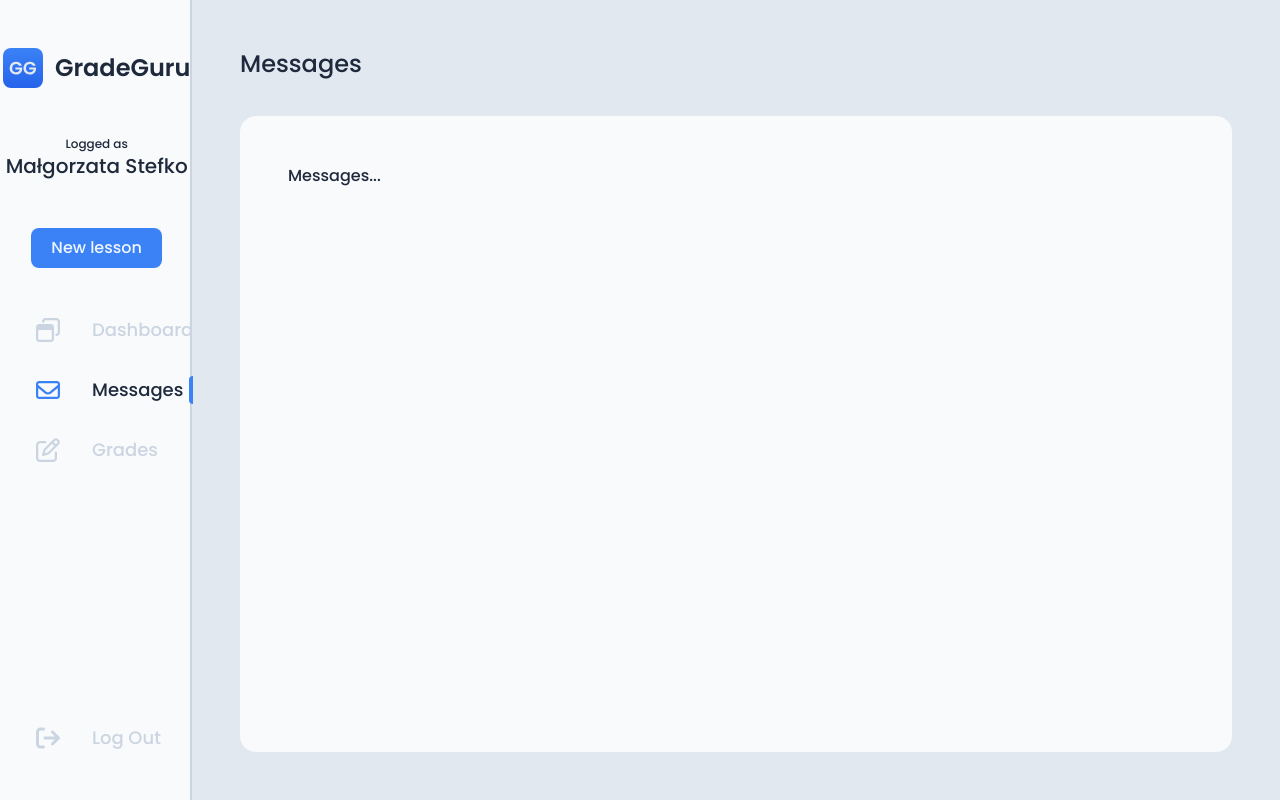
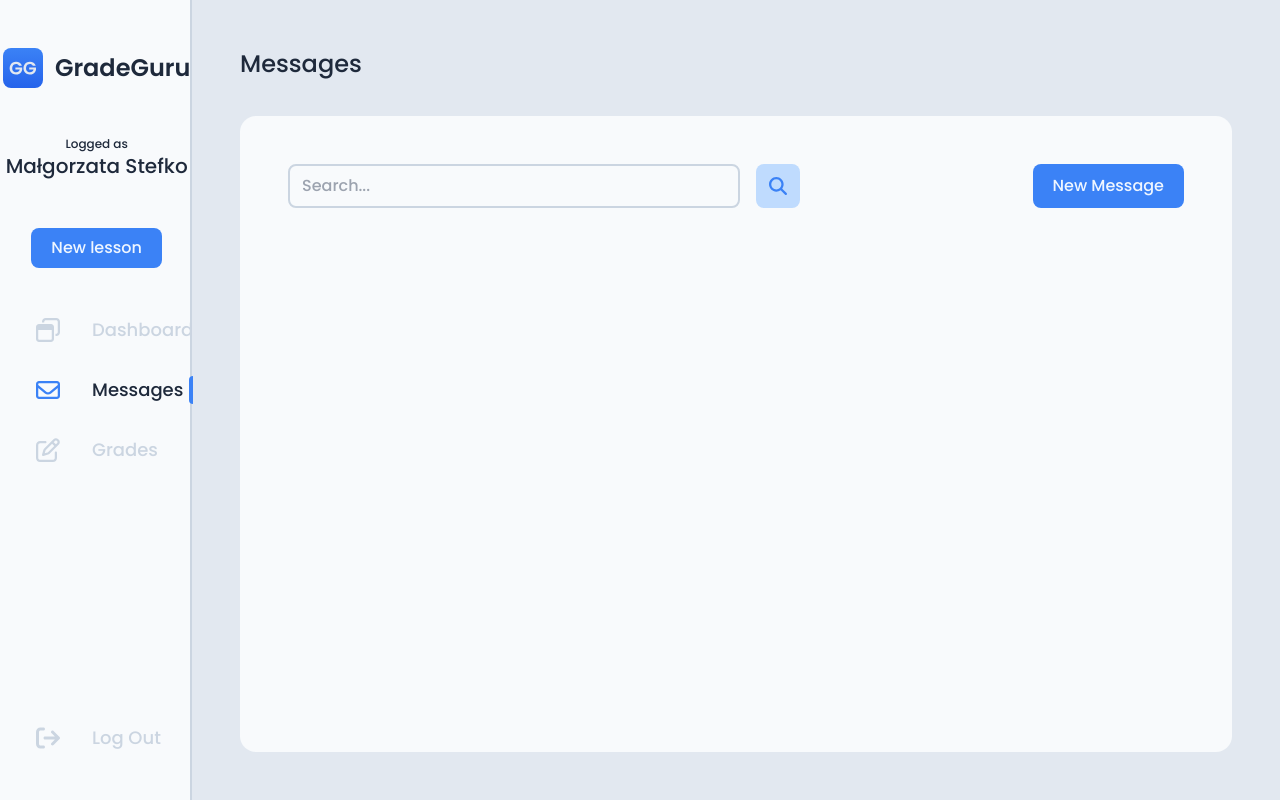
Before and after one commit to MoDrazzz/gradeguru, a Next.js app: page /dashboard/messages in a window 1280 px wide. Built offline with nearby package versions, Linux system fonts and the light colour scheme.

Commit message:
Add header

```diff
--- a/src/app/dashboard/grades/page.tsx
+++ b/src/app/dashboard/grades/page.tsx
@@ -50,7 +50,7 @@ export default function Grades() {
             </Button>
           </div>
           <div className="flex h-full w-full flex-col">
-            <div className="grid grid-cols-[auto_min-content_25%_min-content_1fr] gap-6 px-12 py-2 font-semibold">
+            <div className="grid grid-cols-[auto_min-content_25%_min-content_1fr] gap-6 px-12 py-2 text-sm font-bold uppercase">
               <span className="w-10" />
               <span className="w-6 text-center">Nr</span>
               <span>Name</span>
@@ -63,6 +63,8 @@ export default function Grades() {
           </div>
           <div className="flex gap-8 p-3">
             <SmallButton
+              isRounded
+              icon="plus"
               title="Add grade type"
               onClick={() => setIsAddGradeTypeOverlayVisible(true)}
             />
--- a/src/app/dashboard/messages/page.tsx
+++ b/src/app/dashboard/messages/page.tsx
@@ -1,11 +1,24 @@
+"use client";
+import Button from "@/components/Button";
 import Heading from "@/components/Heading";
+import Input from "@/components/Input";
+import SmallButton from "@/components/SmallButton";
+import { useRef } from "react";
 
 export default function Messages() {
+  const searchInput = useRef(null);
+
   return (
     <>
       <Heading>Messages</Heading>
-      <div className="wrapper">
-        <h1>Messages...</h1>
+      <div className="wrapper flex flex-col gap-6">
+        <div className="flex justify-between">
+          <div className="flex w-[512px] gap-4">
+            <Input refState={searchInput} placeholder="Search..." />
+            <SmallButton isBig icon="search" onClick={() => {}} />
+          </div>
+          <Button onClick={() => {}}>New Message</Button>
+        </div>
       </div>
     </>
   );
--- a/src/components/AddManyGradesOverlay.tsx
+++ b/src/components/AddManyGradesOverlay.tsx
@@ -7,7 +7,6 @@ import StudentProfile from "./StudentProfile";
 import Textarea from "./Textarea";
 import { ratings as ratingsList } from "@/data/core";
 import { useSelectedGroupContext } from "@/contexts/SelectedGroupContext";
-import Error from "./Error";
 
 interface Props {
   setIsVisible: OverlayVisibilitySetter;
--- a/src/components/Icon.tsx
+++ b/src/components/Icon.tsx
@@ -10,7 +10,9 @@ import {
   faAngleUp,
   faCheck,
   faPlus,
+  faSearch,
   faSignOut,
+  faWarning,
 } from "@fortawesome/free-solid-svg-icons";
 import { FontAwesomeIcon } from "@fortawesome/react-fontawesome";
 
@@ -27,6 +29,8 @@ const icons = {
   check: faCheck,
   plus: faPlus,
   logout: faSignOut,
+  search: faSearch,
+  warning: faWarning,
 };
 
 export default function Icon({ name }: Props) {
--- a/src/components/Error.tsx
+++ b/src/components/InputError.tsx
@@ -2,7 +2,7 @@ interface Props {
   children: React.ReactNode;
 }
 
-export default function Error({ children }: Props) {
+export default function InputError({ children }: Props) {
   return (
     <span className="absolute left-0 top-full text-sm font-medium text-red-600">
       {children}
--- a/src/components/LogInForm.tsx
+++ b/src/components/LogInForm.tsx
@@ -5,7 +5,7 @@ import FormField from "./FormField";
 import Input from "./Input";
 import Label from "./Label";
 import Button from "./Button";
-import Error from "./Error";
+import InputError from "./InputError";
 
 interface FormValues {
   email: string;
@@ -76,7 +76,7 @@ export default function LogInForm() {
             placeholder="Enter email address..."
             isError={!!errors.email.length}
           />
-          <Error>{errors.email}</Error>
+          <InputError>{errors.email}</InputError>
         </FormField>
         <FormField>
           <Label>Password</Label>
@@ -86,7 +86,7 @@ export default function LogInForm() {
             placeholder="Enter password..."
             isError={!!errors.password.length}
           />
-          <Error>{errors.password}</Error>
+          <InputError>{errors.password}</InputError>
         </FormField>
       </div>
       <Button onClick={handleLogIn}>Log In</Button>
--- a/src/components/Overlay.tsx
+++ b/src/components/Overlay.tsx
@@ -1,5 +1,5 @@
 import Button from "./Button";
-import Error from "./Error";
+import InputError from "./InputError";
 import Heading from "./Heading";
 
 interface Props {
@@ -45,7 +45,7 @@ export default function Overlay({
           )}
           {error && (
             <div className="absolute top-full mt-3 w-full">
-              <Error>{error}</Error>
+              <InputError>{error}</InputError>
             </div>
           )}
         </div>
--- a/src/components/SignUpForm.tsx
+++ b/src/components/SignUpForm.tsx
@@ -6,7 +6,7 @@ import Input from "./Input";
 import Label from "./Label";
 import RadioInput from "./RadioInput";
 import Button from "./Button";
-import Error from "./Error";
+import InputError from "./InputError";
 import Tooltip from "./Tooltip";
 
 interface FormValues {
@@ -129,7 +129,7 @@ export default function SignUpForm() {
             isError={!!errors.email.length}
             placeholder="Enter email address..."
           />
-          <Error>{errors.email}</Error>
+          <InputError>{errors.email}</InputError>
         </FormField>
         <FormField>
           <Label>Password</Label>
@@ -139,7 +139,7 @@ export default function SignUpForm() {
             isError={!!errors.password.length}
             placeholder="Enter password..."
           />
-          <Error>
+          <InputError>
             {errors.password}{" "}
             {errors.password && (
               <span
@@ -159,7 +159,7 @@ export default function SignUpForm() {
                 )}
               </span>
             )}
-          </Error>
+          </InputError>
         </FormField>
         <FormField>
           <Label>Confirm Password</Label>
@@ -169,7 +169,7 @@ export default function SignUpForm() {
             refState={passwordConfirmationRef}
             placeholder="Confirm your password..."
           />
-          <Error>{errors.passwordConfirmation}</Error>
+          <InputError>{errors.passwordConfirmation}</InputError>
         </FormField>
       </div>
       <Button onClick={handleSignUp}>Sign Up</Button>
--- a/src/components/SmallButton.tsx
+++ b/src/components/SmallButton.tsx
@@ -3,24 +3,34 @@ import Icon from "./Icon";
 
 interface Props {
   onClick: () => void;
-  isRectangular?: boolean;
-  title: string;
+  isRounded?: boolean;
+  isBig?: boolean;
+  title?: string;
+  icon: "plus" | "search";
 }
 
-export default function SmallButton({ onClick, isRectangular, title }: Props) {
+export default function SmallButton({
+  onClick,
+  isBig,
+  isRounded,
+  title,
+  icon,
+}: Props) {
   return (
     <button
       className={classNames(
-        "flex h-8 w-8 items-center justify-center bg-blue-200 text-center text-primary",
+        "flex aspect-square items-center justify-center bg-blue-200 text-center text-primary",
         {
-          "rounded-lg": isRectangular,
-          "rounded-full": !isRectangular,
+          "rounded-lg": !isRounded,
+          "rounded-full": isRounded,
+          "h-8": !isBig,
+          "h-11 text-lg": isBig,
         }
       )}
       onClick={onClick}
       title={title}
     >
-      <Icon name="plus" />
+      <Icon name={icon} />
     </button>
   );
 }
--- a/src/components/StudentRow.tsx
+++ b/src/components/StudentRow.tsx
@@ -32,7 +32,7 @@ export default function StudentRow({ student }: Props) {
       <span className="w-12 text-center">{getAverage(student.grades)}</span>
       <div className="flex gap-3">
         <SmallButton
-          isRectangular
+          icon="plus"
           onClick={() => setIsAddGradeOverlayVisible(true)}
         />
         {student.grades.map((grade) => (
--- /dev/null
+++ b/src/components/Title.tsx
@@ -0,0 +1,3 @@
+export default function Title() {
+  return <h3></h3>;
+}
--- a/src/types/global.d.ts
+++ b/src/types/global.d.ts
@@ -35,7 +35,9 @@ declare global {
     | "arrowUp"
     | "check"
     | "logout"
-    | "plus";
+    | "plus"
+    | "search"
+    | "warning";
 
   interface Group {
     id: number;
```
